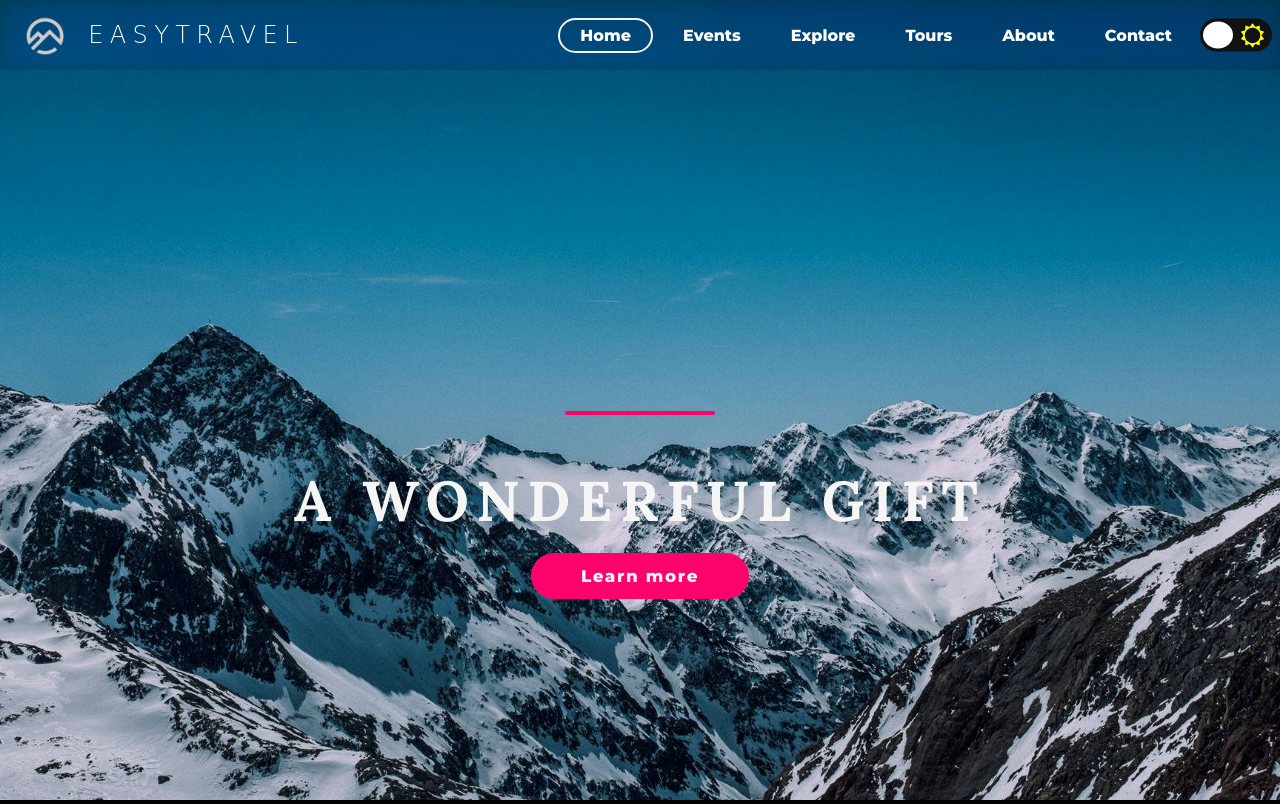
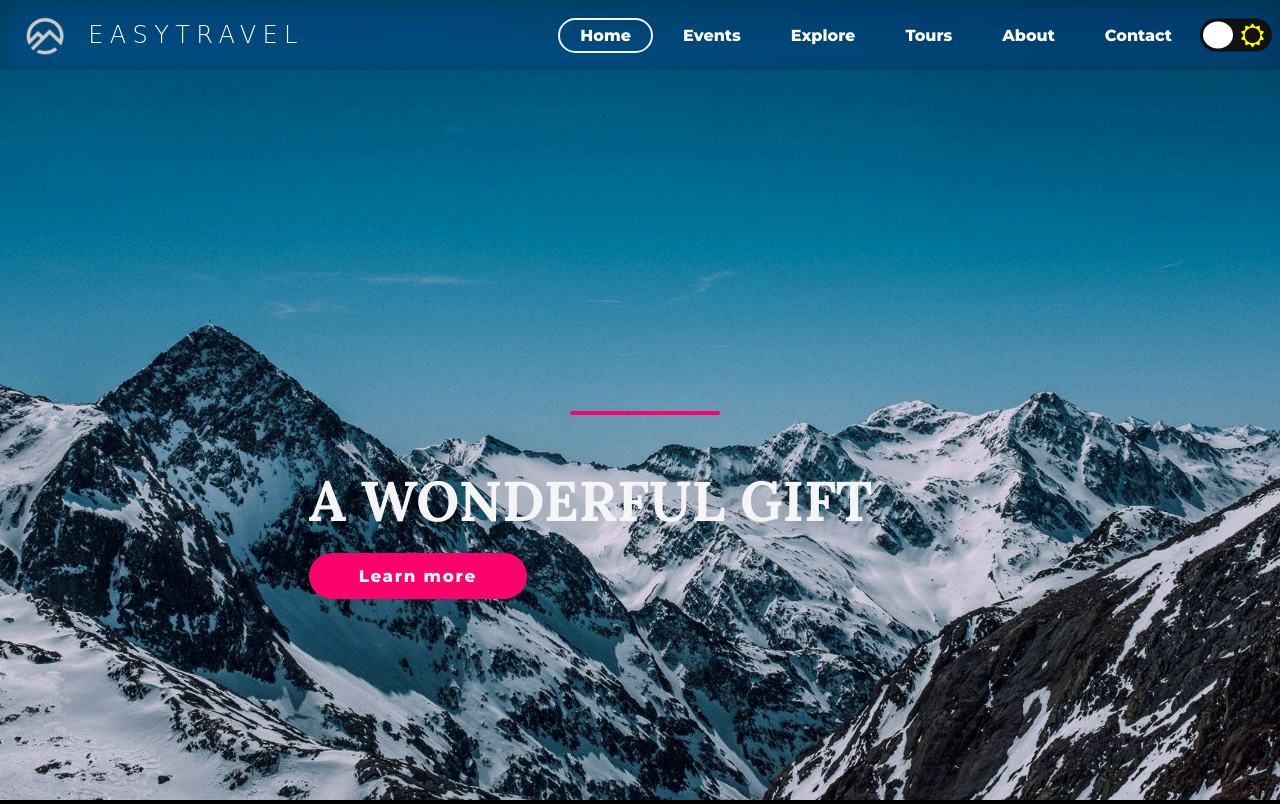
Before and after one commit to Mohitkanyal/EasyTravel, a PHP site: page / in a window 1280 px wide. Shown: the top 804 px of the page. Run offline with PHP 8.4, Linux system fonts and the light colour scheme; some web fonts are replaced.

Commit message:
Update style.css

```diff
--- a/css/style.css
+++ b/css/style.css
@@ -144,12 +144,13 @@ header {
 
 .header-content {
   font-family: var(--ff-lora);
-  letter-spacing: 0.5rem;
+  letter-spacing: 0rem;
   color: whitesmoke;
-  text-align: center;
+  text-align: left;
   z-index: 1;
   padding: 4rem;
   margin-bottom: 150px;
+	margin-left: 10px;
 }
 
 .header-content a {
```
